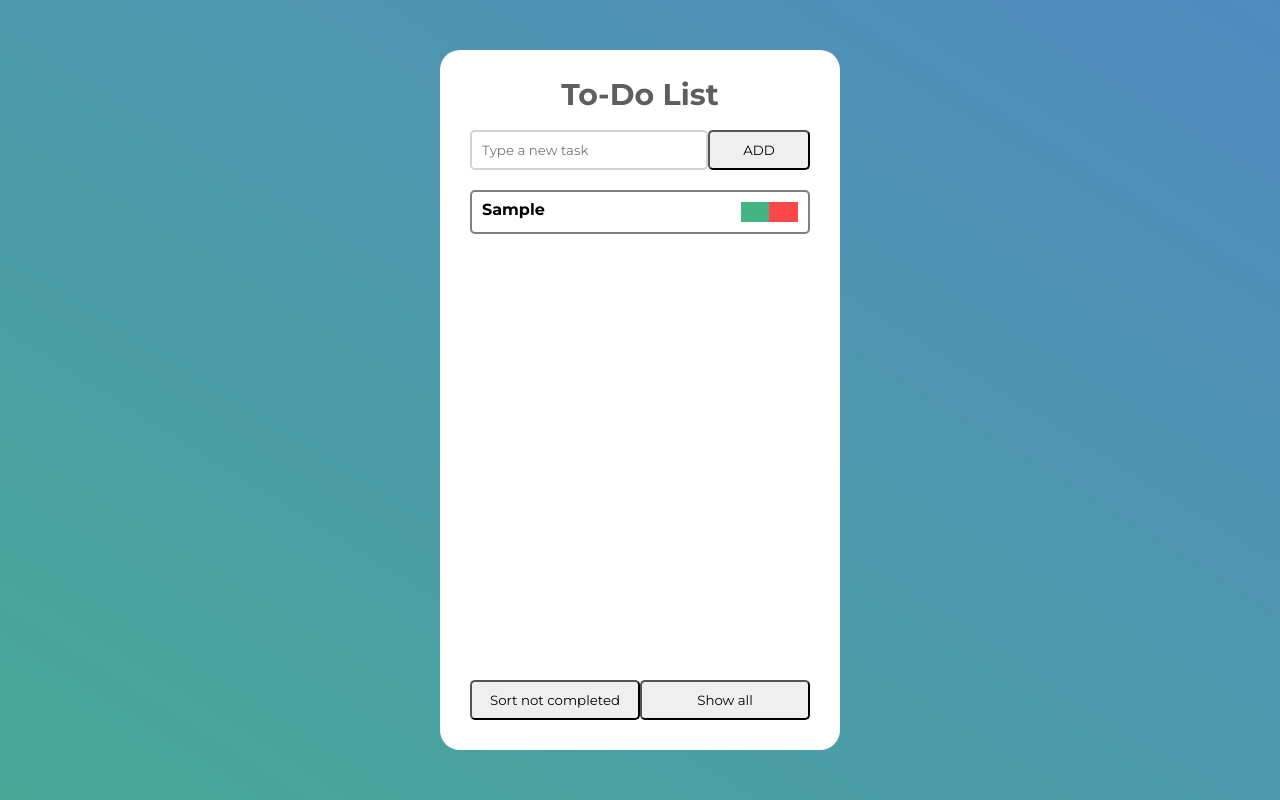
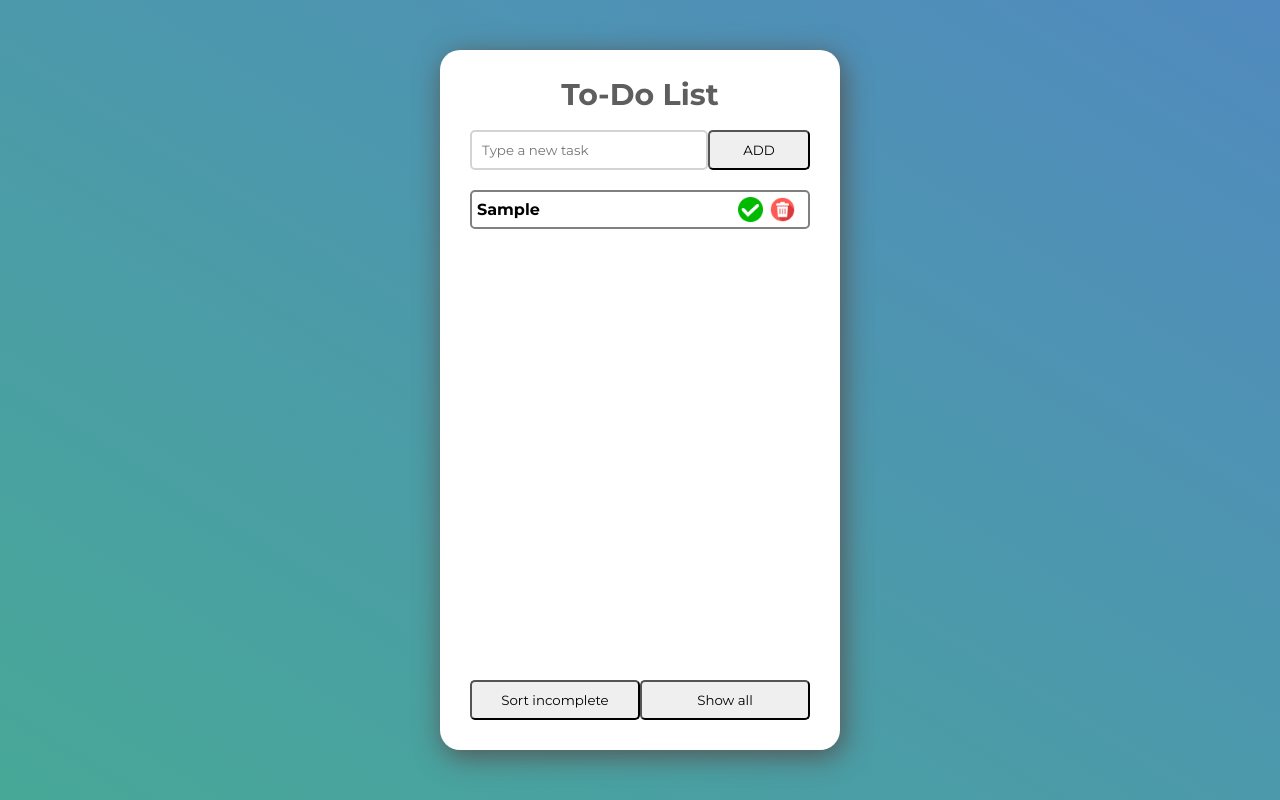
Before and after one commit to ustimenkoiuliia/To-Do-list, a plain HTML site: page index.html in a window 1280 px wide. Both pictures are taken after typing "Sample" into the empty fields and a click on the button "ADD". Drawn offline with Linux system fonts and the light colour scheme.

Commit message:
add delete and check buttons

```diff
--- a/css/style.css
+++ b/css/style.css
@@ -20,6 +20,8 @@
   margin: 0 auto;
   border-radius: 20px;
   padding: 30px;
+  box-shadow: 3px 6px 28px 0px rgba(84,84,84,1);
+
 }
 
 .header{
@@ -69,15 +71,18 @@ button{
 .task {
   display: flex;
   width: 100%;
+  /* height: 40px; */
   border-radius: 5px;
   border: 2px solid grey;
-  padding: 10px;
+  padding: 5px;
   font-family: 'Montserrat', sans-serif;
   font-weight: bold;
 }
 
 .task p {
-  width: 90%;
+  width: 80%;
+  height: 25px;
+  line-height: 25px;
 }
 
 .task div {
@@ -90,18 +95,17 @@ button{
   font-style: italic;
 }
 
-.checked{
+/* .checked{
   background-color: #43b582;
   cursor: pointer;
+} */
 
-}
+/* [data-id="delete"]{
 
-[data-id="delete"]{
-  width: 20px;
-  height: 20px;
   background-color: rgb(251, 73, 73);
   cursor: pointer;
-}
+
+} */
 
 
 .buttons{
--- a/index.html
+++ b/index.html
@@ -12,6 +12,20 @@
   <title>To Do list</title>
 </head>
 <body>
+
+  <style>
+    .checked{
+      background: url(img/check.png) 0 0/auto 100% no-repeat ;
+      cursor: pointer;
+    }
+
+    [data-id="delete"]{
+
+      background: url(img/delete.png)  0 0/auto 100% no-repeat ;
+      cursor: pointer;
+
+    }
+  </style>
 
   <div class="container">
 
@@ -35,7 +49,7 @@
 
       <div class="bottom">
         <div class="buttons">
-          <button id = 'not-completed-tasks'>Sort not completed</button>
+          <button id = 'not-completed-tasks'>Sort incomplete</button>
           <button id = 'show-all'>Show all</button>
         </div>
       </div>
```
Also changed, not shown: images/299110_check_sign_icon.png (deleted), images/48785_delete_document_error_remove_icon.png (deleted), img/check.png (added), img/delete.png (added).
